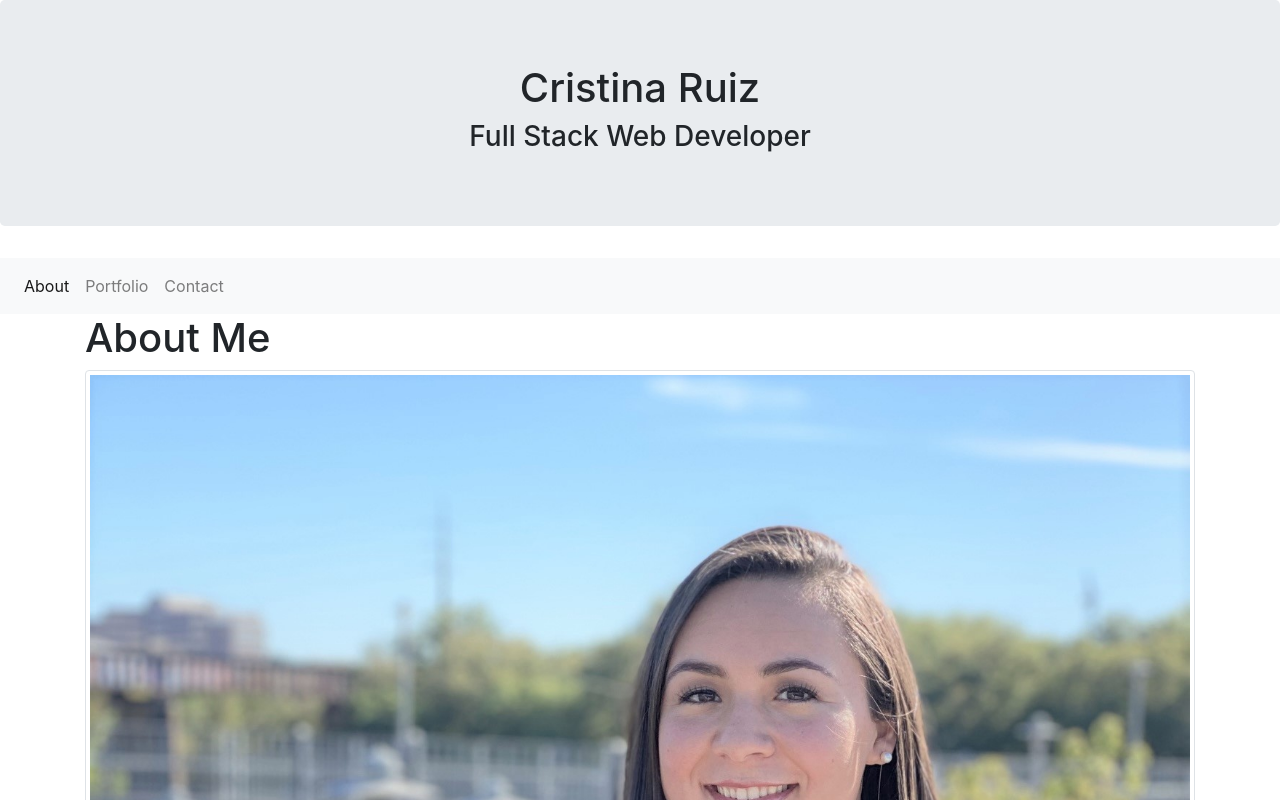
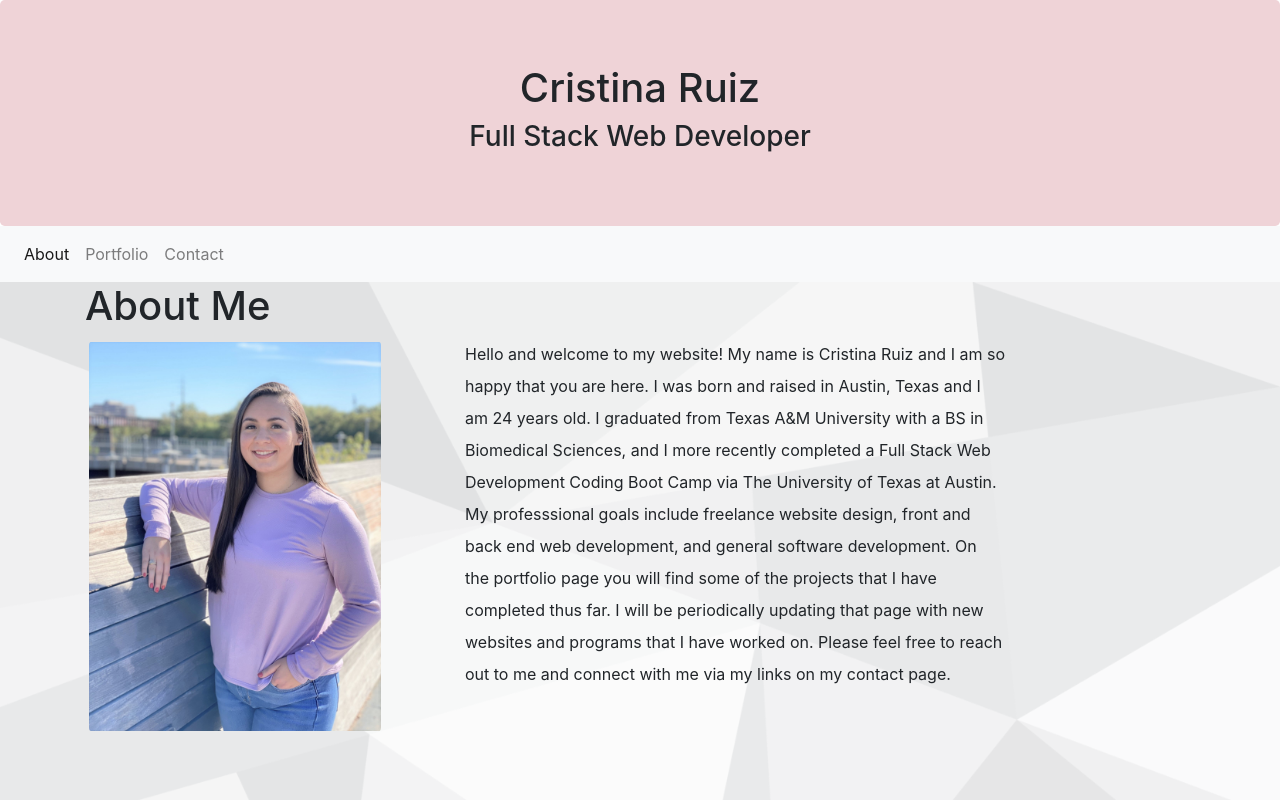
Before and after one commit to cristinaruiz21/ReactPortfolio, a React (Create React App) app: page / in a window 1280 px wide. Shown: the top 800 px of the page. Built offline with nearby package versions, Linux system fonts and the light colour scheme.

Commit message:
Changed jumbotron color, fixed about me picture and updated about me text

```diff
--- a/src/App.css
+++ b/src/App.css
@@ -1,38 +1,28 @@
-.App {
-  text-align: center;
+.profpic{
+  height: 300px!important;
+  width: 300px!important;
 }
 
-.App-logo {
-  height: 40vmin;
-  pointer-events: none;
+.img-thumbnail{
+  background-color: transparent!important;
+  border:none!important;
+  border-radius: 2%!important;
 }
 
-@media (prefers-reduced-motion: no-preference) {
-  .App-logo {
-    animation: App-logo-spin infinite 20s linear;
-  }
+.page{
+  background-image: url("./images/White\ Geometric.png");
+  background-repeat: no-repeat;
+  background-attachment: fixed;
+  background-size: cover;
+  padding-bottom: 120px;
 }
 
-.App-header {
-  background-color: #282c34;
-  min-height: 100vh;
-  display: flex;
-  flex-direction: column;
-  align-items: center;
-  justify-content: center;
-  font-size: calc(10px + 2vmin);
-  color: white;
+.jumbotron{
+  background-color:#efd3d7!important;
+  text-align: center;
+  margin-bottom: 0px!important;
 }
 
-.App-link {
-  color: #61dafb;
+.about{
+  line-height: 2;
 }
-
-@keyframes App-logo-spin {
-  from {
-    transform: rotate(0deg);
-  }
-  to {
-    transform: rotate(360deg);
-  }
-}
--- a/src/App.js
+++ b/src/App.js
@@ -6,12 +6,13 @@ import Portfolio from "./pages/Portfolio";
 import Navbar from "./components/Navbar";
 import Footer from "./components/Footer";
 import Jumbotron from "./components/Jumbotron";
+import './App.css';
 
 function App() {
   return (
     <Router>
       <div>
-        <Jumbotron />
+        <Jumbotron className="jumbotron" />
         <Navbar />
           <Route exact path="/" component={About} />
           <Route exact path="/about" component={About} />
--- a/src/components/Footer/index.js
+++ b/src/components/Footer/index.js
@@ -4,7 +4,7 @@ import "./style.css";
 function Footer() {
   return (
     <footer className="footer">
-      <span>Cristina Ruiz 2020</span>
+    Cristina Ruiz 2020
     </footer>
   );
 }
--- a/src/components/Footer/style.css
+++ b/src/components/Footer/style.css
@@ -1,5 +1,5 @@
 .footer {
-    min-height: 100px;
+    min-height: 30px;
     background: #E5E5E5;
     position: relative;
     text-align: center;
--- a/src/components/Jumbotron/index.js
+++ b/src/components/Jumbotron/index.js
@@ -1,9 +1,8 @@
 import React from "react";
-import "./style.css";
 
-function Jumbotron(props) {
+function Jumbotron() {
   return (
-    <div className="jumbotron text-center">
+    <div className="jumbotron">
       <h1>Cristina Ruiz</h1>
       <h3>Full Stack Web Developer</h3>
     </div>
--- a/src/components/Jumbotron/style.css
+++ /dev/null
@@ -1,3 +0,0 @@
-.jumbotron{
-    background-color: rgb(233, 149, 233);
-}
--- a/src/components/ProfPic/index.js
+++ b/src/components/ProfPic/index.js
@@ -1,10 +1,11 @@
 import React from "react";
 import Picture from "../../images/ProfilePic.jpg";
+
 
 function ProfPic() {
   return(
       <div className="profpic">
-        <img src={Picture} className="img-thumbnail" alt="profile-picture"/>
+        <img src={Picture} className="img-thumbnail" alt="profile"/>
       </div>
   )
 }
--- a/src/components/ProfPic/style.css
+++ /dev/null
@@ -1,4 +0,0 @@
-.img-thumbnail .profpic{
-    height: 100px;
-    width: 100px;
-}
--- a/src/pages/About.js
+++ b/src/pages/About.js
@@ -6,16 +6,16 @@ import ProfPic from "../components/ProfPic";
 
 function About() {
   return (
-    <div>
+    <div className="page">
         <Container>
         <h1>About Me</h1>
             <Row>
-                <Col size="md-12">
+                <Col size="md-4 offset-md-2">
                     <ProfPic/>
                 </Col>
-                <Col size="md-12">
-                    <p>
-                    Hello and welcome to my website! My name is Cristina Ruiz and I am so happy that you are here. I was born and raised in Austin, Texas and I am 23 years old. I graduated from Texas A&M University with a BS in Biomedical Sciences, and I am currently a student in a coding bootcamp via The University of Texas at Austin. My professsional goals include freelance website design, updating and running company websites, and I.T. support. On the portfolio page you will find some of the projects and assignments that I have completed thus far. I will be periodically updating that page with new websites and programs that I have worked on.
+                <Col size="md-6">
+                    <p className="about">
+                    Hello and welcome to my website! My name is Cristina Ruiz and I am so happy that you are here. I was born and raised in Austin, Texas and I am 24 years old. I graduated from Texas A&M University with a BS in Biomedical Sciences, and I more recently completed a Full Stack Web Development Coding Boot Camp via The University of Texas at Austin. My professsional goals include freelance website design, front and back end web development, and general software development. On the portfolio page you will find some of the projects that I have completed thus far. I will be periodically updating that page with new websites and programs that I have worked on. Please feel free to reach out to me and connect with me via my links on my contact page.
                     </p>
                 </Col>
             </Row>
--- a/src/pages/Contact.js
+++ b/src/pages/Contact.js
@@ -5,14 +5,13 @@ import Col from "../components/Col";
 
 function Contact() {
   return (
-    <div>
+    <div className="page">
         <Container>
             <h1>Contact Me</h1>
             <Row>
                 <Col size="md-12">
                     <div class="icon LinkedIn">
-                        <h2>LinkedIn</h2>
-                        <a href="https://www.linkedin.com/in/cristina-ruiz-47527a134" class="fab fa-linkedin"></a>
+                        <a href="https://www.linkedin.com/in/cristina-ruiz-47527a134" class="fab fa-linkedin"><h2>LinkedIn</h2></a>
                     </div>
                     <div class="icon github">
                         <h2>GitHub</h2>
--- a/src/pages/Portfolio.js
+++ b/src/pages/Portfolio.js
@@ -6,7 +6,7 @@ import Card from "../components/Card";
 
 function Portfolio(){
     return (
-      <div>
+      <div className="page">
           <Container>
               <h1>Portfolio</h1>
               <Card/>
```
Also changed, not shown: src/components/Container/style.css (deleted), src/images/White Geometric.png (added).
